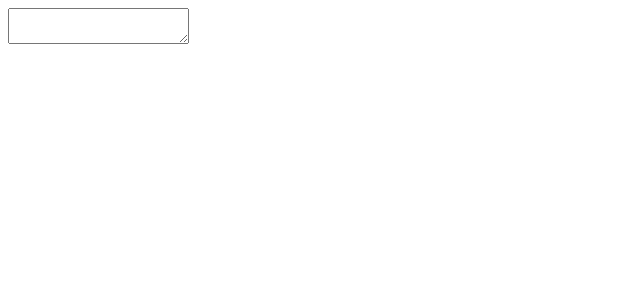
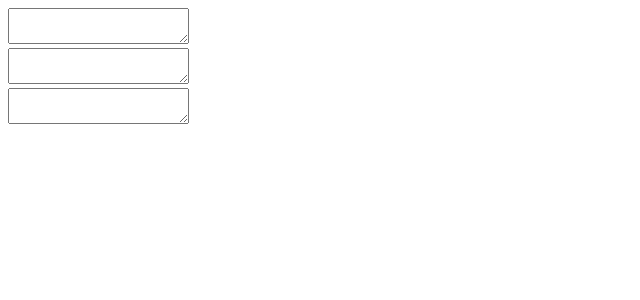
Before and after one commit to jlcarrascof/React-Foundations, a React (Vite) app: page / in a window 1280 px wide. Shown: the top 300 px of the page, without its empty margins (0-640 px from the left). Built offline with nearby package versions, Linux system fonts and the light colour scheme.

Commit message:
chore: Add multiple instances of TextInput component in App.jsx

```diff
--- a/src/App.jsx
+++ b/src/App.jsx
@@ -3,7 +3,11 @@ import TextInput from './components/TextInput'
 function App() {
 
   return (
-     <TextInput />
+    <div>
+      <TextInput />
+      <TextInput />
+      <TextInput />
+    </div>
   )
 
 }
```
